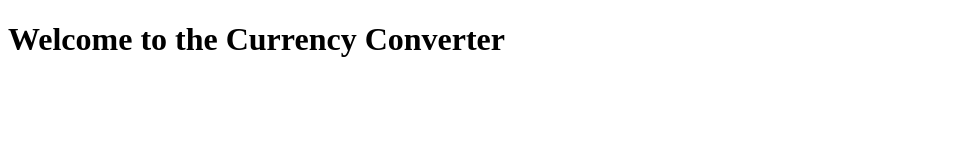
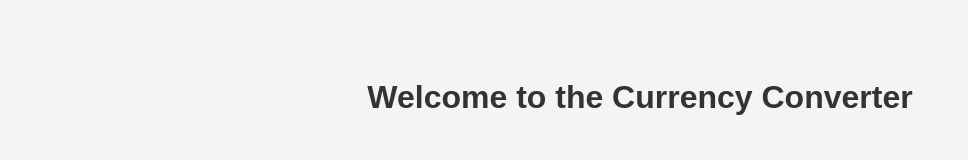
Before and after one commit to naguib-med/project-conversion, a plain HTML site: page index.html in a window 1280 px wide. Shown: the whole page, without its empty margins (0-968 px from the left). Drawn offline with Linux system fonts and the light colour scheme.

Commit message:
Ajout du fichier CSS pour styliser le projet

```diff
--- a/index.html
+++ b/index.html
@@ -4,6 +4,7 @@
     <meta charset="UTF-8">
     <meta name="viewport" content="width=device-width, initial-scale=1.0">
     <title>Currency Converter</title>
+    <link rel="stylesheet" href="style.css">
 </head>
 <body>
 <h1>Welcome to the Currency Converter</h1>
--- /dev/null
+++ b/style.css
@@ -0,0 +1,10 @@
+body {
+    font-family: Arial, sans-serif;
+    background-color: #f4f4f4;
+    text-align: center;
+    padding-top: 50px;
+}
+
+h1 {
+    color: #333;
+}
```
